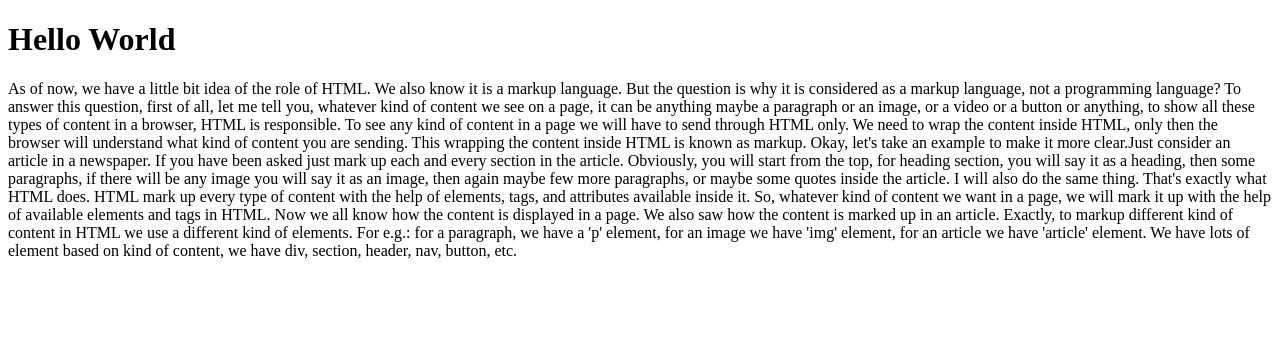
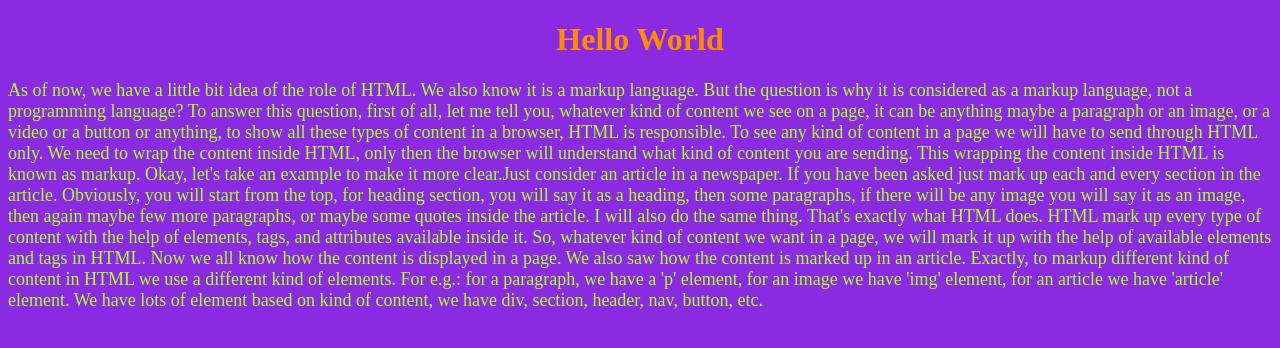
Before and after one commit to RASTUS-SHANE/webdev, a plain HTML site: page index.html in a window 1280 px wide. Drawn offline with Linux system fonts and the light colour scheme.

Commit message:
stylee commit

```diff
--- a/index.html
+++ b/index.html
@@ -3,10 +3,11 @@
      <head>
          <meta charset="utf-8">
          <title>Hello World</title>
+         <link rel="stylesheet" href="stylee.css">
      </head>
      <body>
-         <h1> Hello World </h1>
-         <p>As of now, we have a little bit idea of the role of HTML. We also know it is a markup language. But the question is why it is considered as a markup language, not a programming language? To answer this question, first of all, let me tell you, whatever kind of content we see on a page, it can be anything maybe a paragraph or an image, or a video or a button or anything, to show all these types of content in a browser, HTML is responsible. To see any kind of content in a page we will have to send through HTML only. We need to wrap the content inside HTML, only then the browser will understand what kind of content you are sending. This wrapping the content inside HTML is known as markup. Okay, let's take an example to make it more clear.Just consider an article in a newspaper. If you have been asked just mark up each and every section in the article. Obviously, you will start from the top, for heading section, you will say it as a heading, then some paragraphs, if there will be any image you will say it as an image, then again maybe few more paragraphs, or maybe some quotes inside the article. I will also do the same thing. That's exactly what HTML does. HTML mark up every type of content with the help of elements, tags, and attributes available inside it. So, whatever kind of content we want in a page, we will mark it up with the help of available elements and tags in HTML.
+         <h1 class="style"> Hello World </h1>
+         <p id="font">As of now, we have a little bit idea of the role of HTML. We also know it is a markup language. But the question is why it is considered as a markup language, not a programming language? To answer this question, first of all, let me tell you, whatever kind of content we see on a page, it can be anything maybe a paragraph or an image, or a video or a button or anything, to show all these types of content in a browser, HTML is responsible. To see any kind of content in a page we will have to send through HTML only. We need to wrap the content inside HTML, only then the browser will understand what kind of content you are sending. This wrapping the content inside HTML is known as markup. Okay, let's take an example to make it more clear.Just consider an article in a newspaper. If you have been asked just mark up each and every section in the article. Obviously, you will start from the top, for heading section, you will say it as a heading, then some paragraphs, if there will be any image you will say it as an image, then again maybe few more paragraphs, or maybe some quotes inside the article. I will also do the same thing. That's exactly what HTML does. HTML mark up every type of content with the help of elements, tags, and attributes available inside it. So, whatever kind of content we want in a page, we will mark it up with the help of available elements and tags in HTML.
             Now we all know how the content is displayed in a page. We also saw how the content is marked up in an article. Exactly, to markup different kind of content in HTML we use a different kind of elements. For e.g.: for a paragraph, we have a 'p' element, for an image we have 'img' element, for an article we have 'article' element. We have lots of element based on kind of content, we have div, section, header, nav, button, etc.
         </p>
      </body>
--- /dev/null
+++ b/stylee.css
@@ -0,0 +1,15 @@
+body
+{
+    background-color: blueviolet;
+}
+.style
+{
+    color: darkorange;
+    font-size: xx-large;
+    text-align: center;
+}
+#font
+{
+    color:greenyellow;
+    font-size: large;
+}
```
